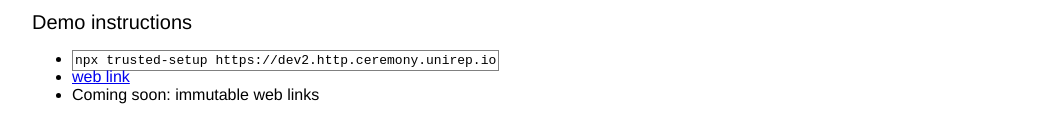
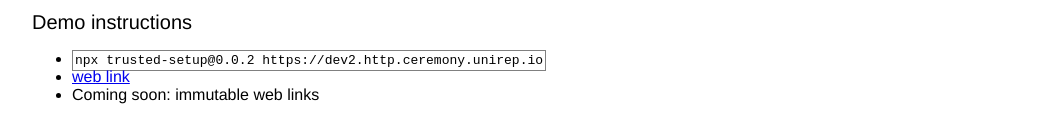
Before and after one commit to Unirep/trusted-setup, a React app in the folder packages/frontend/: page / in a window 1280 px wide. Shown: the part 353-493 px from the top of the page, without its empty margins (118-1161 px from the left). Built offline with nearby package versions, Linux system fonts and the light colour scheme.

Commit message:
fix(frontend): pin cli version in demo command

```diff
--- a/packages/frontend/src/pages/Welcome.jsx
+++ b/packages/frontend/src/pages/Welcome.jsx
@@ -65,7 +65,7 @@
       <ul>
         <li>
           <code style={{ display: 'inline' }}>
-            npx trusted-setup https://dev2.http.ceremony.unirep.io
+            npx trusted-setup@0.0.2 https://dev2.http.ceremony.unirep.io
           </code>
         </li>
         <li>
```
